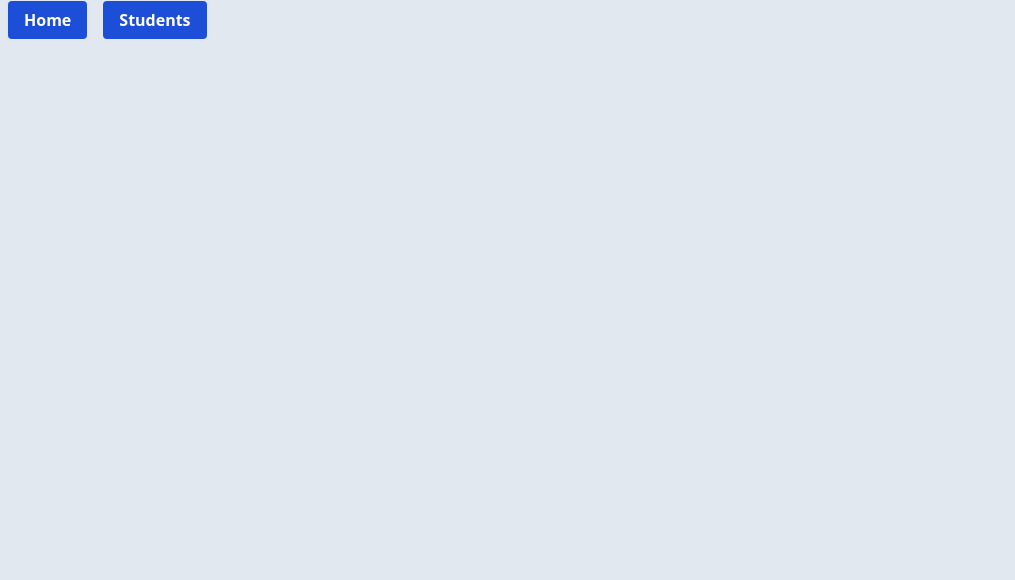
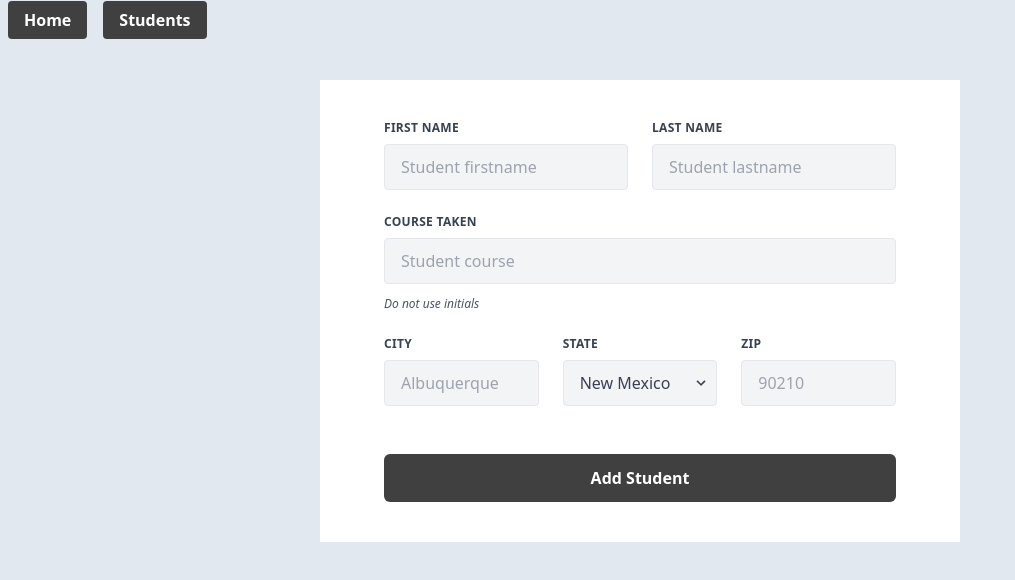
Before and after one commit to chaesthetics/CRUD-RestAPI, a Vue app in the folder frontend/: page /students/create in a window 1280 px wide. Shown: the top 580 px of the page, without its empty margins (0-1015 px from the left). Built offline with nearby package versions, Linux system fonts and the light colour scheme.

Commit message:
issue/#8

```diff
--- a/frontend/src/App.vue
+++ b/frontend/src/App.vue
@@ -10,8 +10,8 @@ import { RouterLink, RouterView } from 'vue-router'
           px-4
           py-2
           mr-4
-          bg-blue-700
-          hover:bg-blue-800
+          bg-neutral-700
+          hover:bg-neutral-800
           rounded
           text-white
           font-semibold
@@ -21,8 +21,8 @@ import { RouterLink, RouterView } from 'vue-router'
            px-4
           py-2
           mr-4
-          bg-blue-700
-          hover:bg-blue-800
+          bg-neutral-700
+          hover:bg-neutral-800
           rounded
           text-white
           font-semibold
--- a/frontend/src/views/Students/StudentCreate.vue
+++ b/frontend/src/views/Students/StudentCreate.vue
@@ -1,3 +1,65 @@
 <script setup>
 </script>
-<template></template>
+<template>
+    <div class="bg-white mt-10 w-1/2 mr-auto ml-auto flex justify-center h-full">
+        <form class="w-full max-w-lg pt-10 pb-10">
+            <div class="flex flex-wrap -mx-3 mb-6">
+                 <div class="w-full md:w-1/2 px-3">
+                <label class="block uppercase tracking-wide text-gray-700 text-xs font-bold mb-2" for="grid-last-name">
+                    First Name
+                </label>
+                <input class="appearance-none block w-full bg-gray-100 text-gray-700 border border-gray-200 rounded py-3 px-4 leading-tight focus:outline-none focus:bg-white focus:border-gray-500" id="grid-last-name" type="text" placeholder="Student firstname">
+                </div>
+                <div class="w-full md:w-1/2 px-3">
+                <label class="block uppercase tracking-wide text-gray-700 text-xs font-bold mb-2" for="grid-last-name">
+                    Last Name
+                </label>
+                <input class="appearance-none block w-full bg-gray-100 text-gray-700 border border-gray-200 rounded py-3 px-4 leading-tight focus:outline-none focus:bg-white focus:border-gray-500" id="grid-last-name" type="text" placeholder="Student lastname">
+                </div>
+            </div>
+            <div class="flex flex-wrap -mx-3 mb-6">
+                <div class="w-full px-3">
+                <label class="block uppercase tracking-wide text-gray-700 text-xs font-bold mb-2" for="grid-password">
+                    Course Taken
+                </label>
+                <input class="appearance-none block w-full bg-gray-100 text-gray-700 border border-gray-200 rounded py-3 px-4 mb-3 leading-tight focus:outline-none focus:bg-white focus:border-gray-500" id="grid-password" type="text" placeholder="Student course">
+                <p class="text-gray-600 text-xs italic">Do not use initials</p>
+                </div>
+            </div>
+            <div class="flex flex-wrap -mx-3 mb-2">
+                <div class="w-full md:w-1/3 px-3 mb-6 md:mb-0">
+                <label class="block uppercase tracking-wide text-gray-700 text-xs font-bold mb-2" for="grid-city">
+                    City
+                </label>
+                <input class="appearance-none block w-full bg-gray-100 text-gray-700 border border-gray-200 rounded py-3 px-4 leading-tight focus:outline-none focus:bg-white focus:border-gray-500" id="grid-city" type="text" placeholder="Albuquerque">
+                </div>
+                <div class="w-full md:w-1/3 px-3 mb-6 md:mb-0">
+                <label class="block uppercase tracking-wide text-gray-700 text-xs font-bold mb-2" for="grid-state">
+                    State
+                </label>
+                <div class="relative">
+                    <select class="block appearance-none w-full bg-gray-100 border border-gray-200 text-gray-700 py-3 px-4 pr-8 rounded leading-tight focus:outline-none focus:bg-white focus:border-gray-500" id="grid-state">
+                    <option>New Mexico</option>
+                    <option>Missouri</option>
+                    <option>Texas</option>
+                    </select>
+                    <div class="pointer-events-none absolute inset-y-0 right-0 flex items-center px-2 text-gray-700">
+                    <svg class="fill-current h-4 w-4" xmlns="http://www.w3.org/2000/svg" viewBox="0 0 20 20"><path d="M9.293 12.95l.707.707L15.657 8l-1.414-1.414L10 10.828 5.757 6.586 4.343 8z"/></svg>
+                    </div>
+                </div>
+                </div>
+                <div class="w-full md:w-1/3 px-3 mb-6 md:mb-0">
+                <label class="block uppercase tracking-wide text-gray-700 text-xs font-bold mb-2" for="grid-zip">
+                    Zip
+                </label>
+                <input class="appearance-none block w-full bg-gray-100 text-gray-700 border border-gray-200 rounded py-3 px-4 leading-tight focus:outline-none focus:bg-white focus:border-gray-500" id="grid-zip" type="text" placeholder="90210">
+                </div>
+            </div>
+            <div class="flex flex-wrap">
+                <div class="w-full mt-10">
+                    <button class="w-full bg-neutral-700 pt-3 pb-3 text-white hover:bg-neutral-600 font-semibold rounded-md">Add Student</button>
+                </div>
+            </div>
+        </form>
+    </div>
+</template>
--- a/frontend/src/views/Students/StudentIndex.vue
+++ b/frontend/src/views/Students/StudentIndex.vue
@@ -8,7 +8,9 @@
 </script>
 <template>
 <div class="mt-12">
-
+    <div class="flex justify-end m-2 p-2">
+        <RouterLink :to="{name: 'StudentCreate'}" class="px-4 py-2 bg-slate-200 border border-gray-400 rounded-sm font-semibold hover:bg-slate-100">Add Student</RouterLink>
+    </div>
 <div class="relative overflow-x-auto">
     <table class="w-full text-sm text-left text-gray-500 dark:text-gray-400">
         <thead class="text-xs text-gray-700 uppercase bg-gray-50 dark:bg-gray-700 dark:text-gray-400">
```
